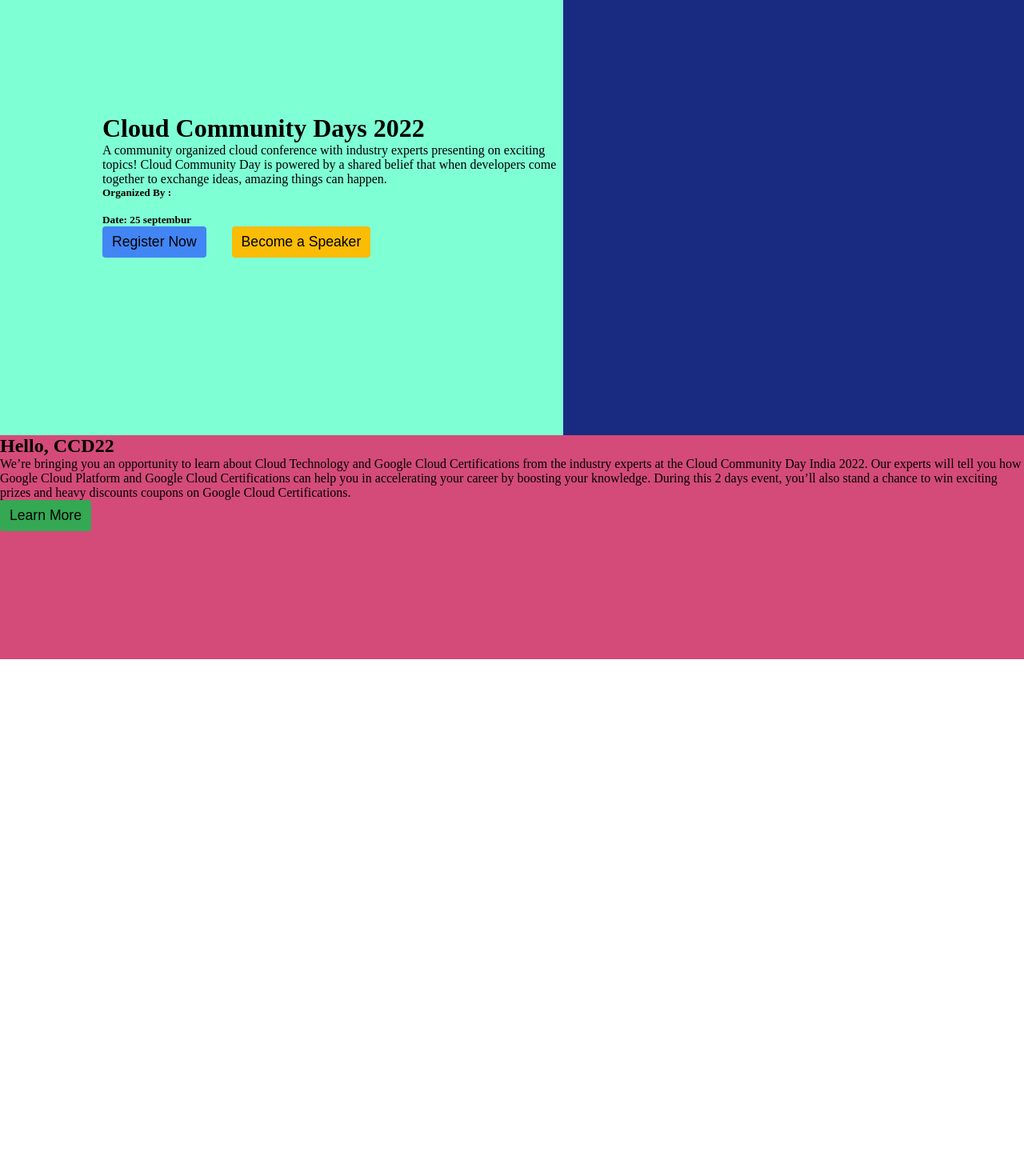
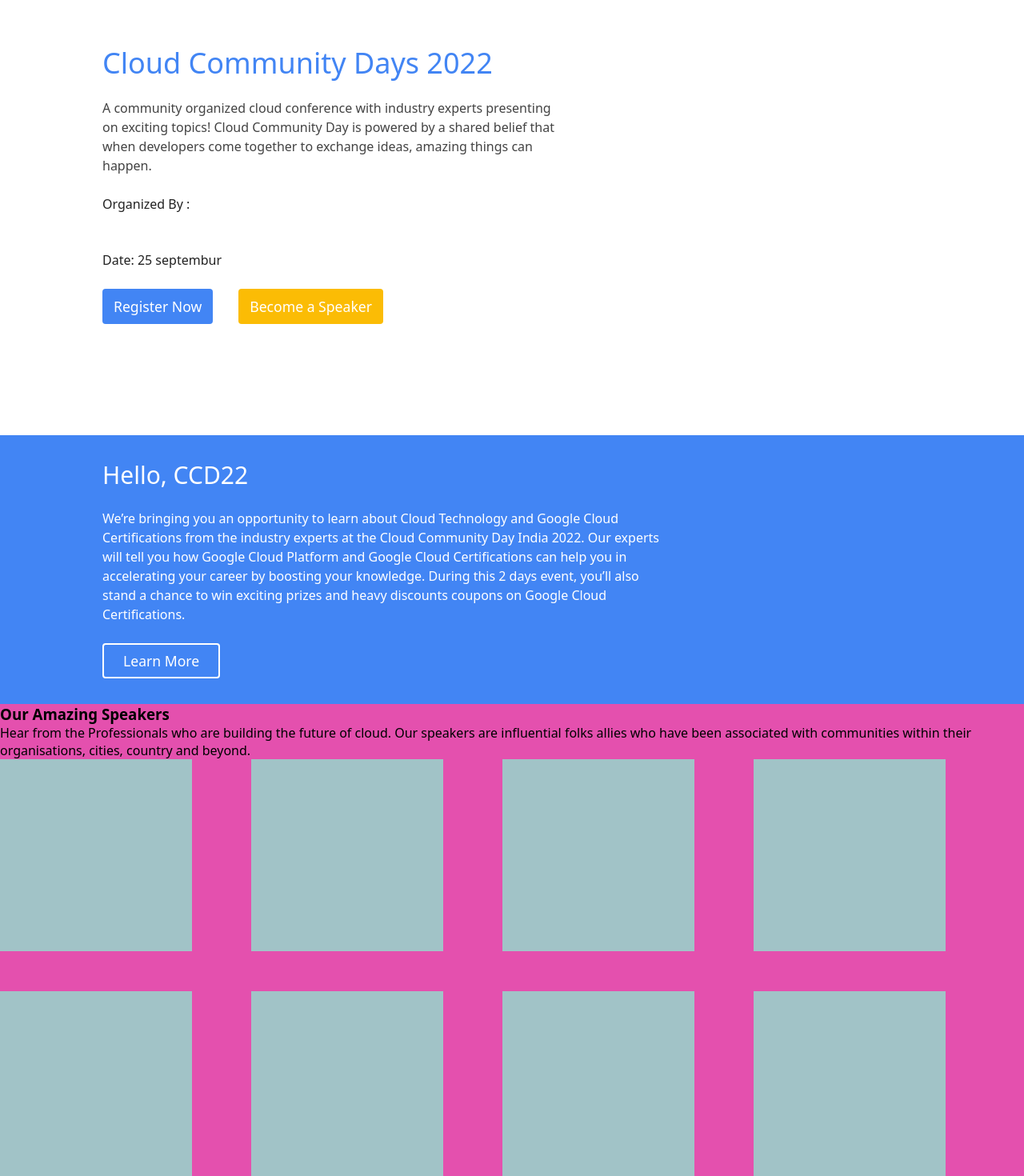
Before and after one commit to GDG-Cloud-Bhopal/website, a React (Create React App) app: page / in a window 1280 px wide. Shown: the part 80-1550 px from the top of the page at 80% size. Before the commit the page ends 904 px from the top, so only its background shows below. Built offline with nearby package versions, Linux system fonts and the light colour scheme.

Commit message:
designing is changed a bit in home page

```diff
--- a/src/App.css
+++ b/src/App.css
@@ -2,6 +2,7 @@
   margin: 0;
   padding: 0;
   max-width: 100vw;
+  font-family:ui-sans-serif,system-ui,-apple-system,BlinkMacSystemFont,Segoe UI,Roboto,Helvetica Neue,Arial,Noto Sans,sans-serif,Apple Color Emoji,Segoe UI Emoji,Segoe UI Emoji,Segoe UI Symbol,Noto Color Emoji;
 }
 .App {
   max-width: 100vw;
@@ -55,25 +56,26 @@
   height: 78vh;
 }
 .bottem{
-  height: 35vh;
-  background-color: rgb(212, 75, 121);
+
+  background-color:#4285f4;
 }
 .homeleft{
-  background-color: aquamarine;
+  /* background-color: aquamarine; */
   height: 100%;
   width: 55%;
 }
 .homeright{
-  background-color: rgb(24, 43, 129);
+  /* background-color: rgb(24, 43, 129); */
   height: 100%;
   width: 45%;
 }
 .btn{
  font-size: 1.1rem;
- padding: 9px 12px;
+ padding: 10px 14px;
  border: none;
  font-weight: 500;
  border-radius: 4px;
+ color: white;
 }
 .btn1{
   background-color:#4285f4;
@@ -88,6 +90,55 @@
 .textbox{
   padding-left: 10vw;
 }
+.textbox h1{
+  color: rgb(66 133 244);
+  font-weight: 400;
+  font-size: 2.25rem;
+    line-height: 2.5rem;
+    margin-bottom: 1.5rem;
+
+}
+.textbox p{
+  color: rgb(67, 67, 67);
+  font-size: 1rem;
+  line-height: 1.5rem;
+
+}
+.textbox h5{
+  color: rgb(34, 34, 34);
+  font-size: 1rem;
+  line-height: 1.5rem;
+  padding-top: 1.5rem!important;
+  font-weight: 400;
+}
+.textbox button{
+  margin-top: 1.5rem;
+}
+.bottem{
+  color: white;
+  padding: 2rem 10vw;
+  padding-right: 35vw;
+}
+.bottem h2{
+  font-size: 1.875rem;
+  line-height: 2.25rem;
+  font-weight: 500;
+  margin-bottom: 1.5rem;
+}
+.bottem p{
+  margin-bottom: 1.5rem!important;
+  font-size: 1rem;
+  line-height: 1.5rem;
+}
+.bottem button{
+  background-color: transparent!important;
+  padding-bottom: 0.5rem!important;
+    padding-top: 0.5rem!important;
+    padding-left: 1.5rem!important;
+    padding-right: 1.5rem!important;
+
+    border: 2px solid white;
+}
 
 
 
@@ -96,11 +147,25 @@
 /* speaker section */
 #Speakers{
   background-color: rgb(228, 80, 174);
-  height: 60vh;
+
   width: 100%;
+}
+.card-grid{
+  display: grid;
+  column-gap: 8rem;
+  row-gap: 50px;
+  grid-template-columns: repeat(auto-fill, 186px);
+}
+.speaker-card{
+  height: 30vh;
+  background-color: rgba(127, 255, 212, 0.656);
+  min-width: 15rem;
+  max-width: 25rem;
 }
 
 
+
+/* CodeofConduct section */
 #CodeofConduct{
   background-color: blue;
   height: 60vh;
--- a/src/App.js
+++ b/src/App.js
@@ -36,9 +36,9 @@
         {/* Content */}
         <div className="content">
           <Home/>
-          {/* <Speakers/>
+          <Speakers/>
           <CodeofConduct/>
-          <Faq/> */}
+          <Faq/>
 
           </div>
       </div>
--- a/src/Components/Speakers.js
+++ b/src/Components/Speakers.js
@@ -2,7 +2,31 @@
 
 const Speakers = () => {
   return (
-    <div id='Speakers'>Speakers</div>
+    <div id='Speakers'>
+      <h3>Our Amazing Speakers</h3>
+      <p>Hear from the Professionals who are building the future of cloud. Our speakers are influential folks allies who have been associated with communities within their organisations, cities, country and beyond.</p>
+      <div className="card-grid">
+
+        <div className="speaker-card">
+        </div>
+        <div className="speaker-card">
+        </div>
+        <div className="speaker-card">
+        </div>
+        <div className="speaker-card">
+        </div>
+        <div className="speaker-card">
+        </div>
+        <div className="speaker-card">
+        </div>
+        <div className="speaker-card">
+        </div>
+        <div className="speaker-card">
+        </div>
+
+      </div>
+    </div>
+
   )
 }
 
```
